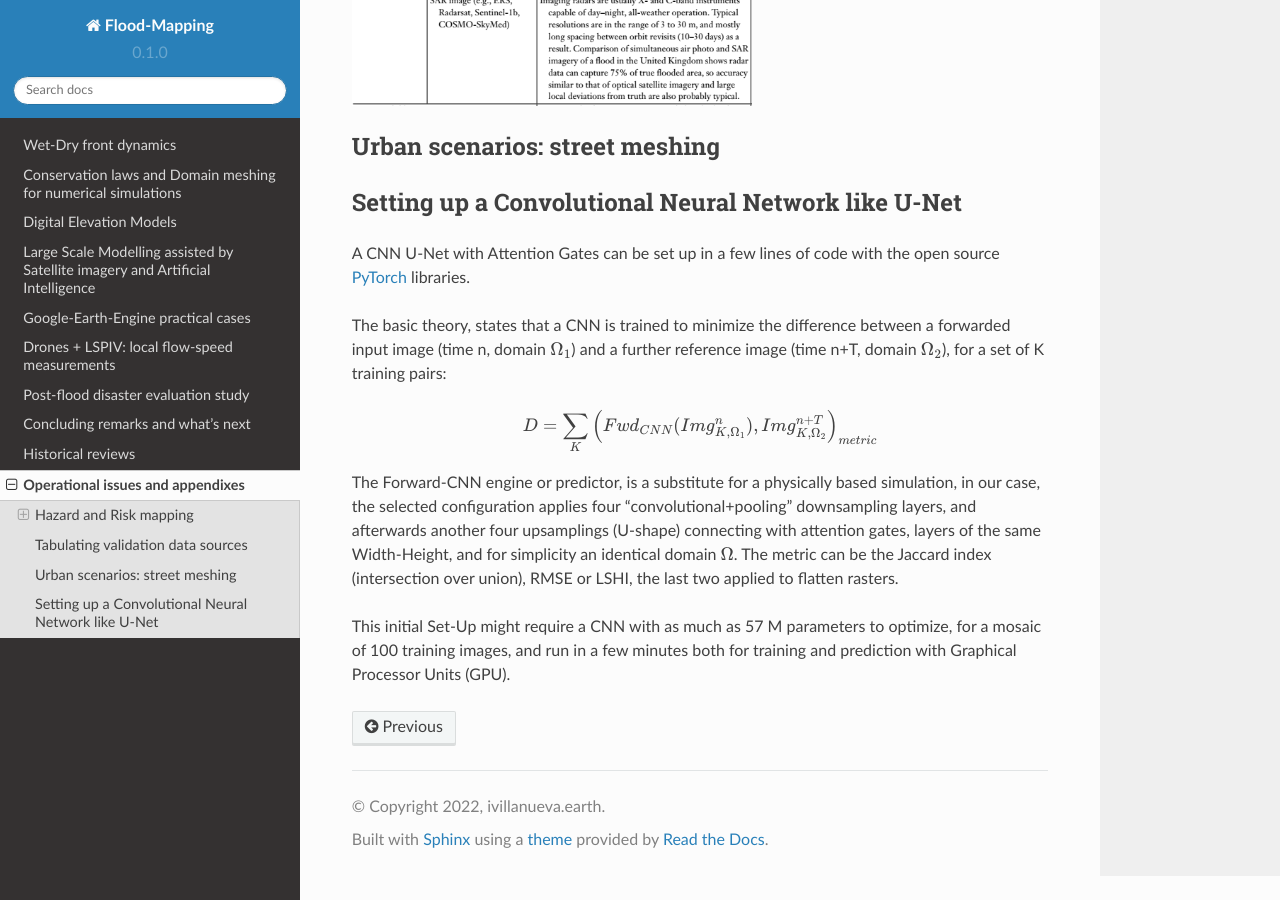
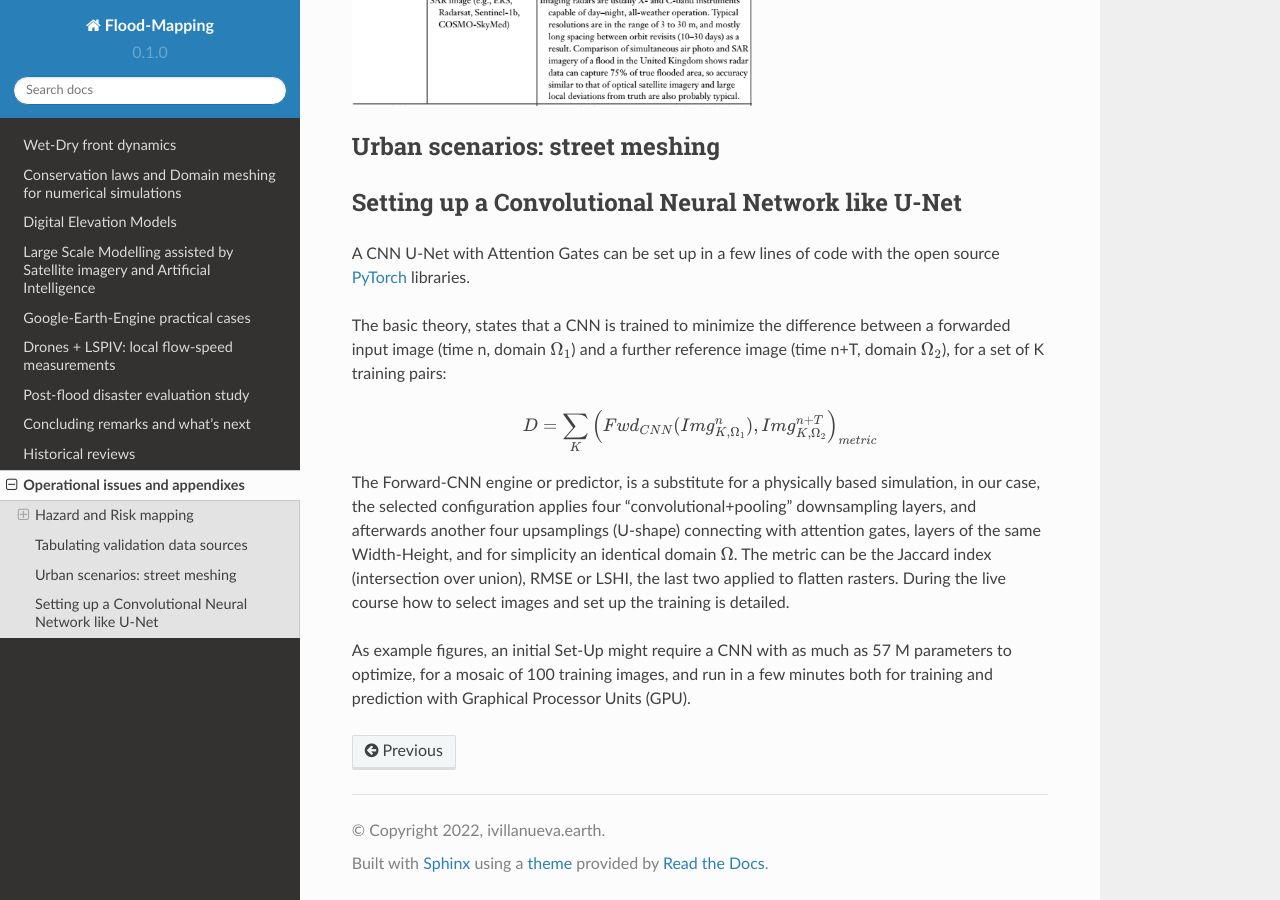
Before and after one commit to ivillamadrid/FloodMapping, a Sphinx documentation site: the page built from docs/source/operational_appx.rst, in a window 1280 px wide and 900 px high, scrolled down 1685 px. Built offline with Sphinx 7.4.7 and the Read the Docs theme 2.0.0, drawn with Linux system fonts in a browser that asks for light colours.

Commit message:
Update operational_appx.rst

```diff
--- a/docs/source/operational_appx.rst
+++ b/docs/source/operational_appx.rst
@@ -75,6 +75,7 @@ and a further reference  image (time n+T, domain :math:`\Omega_2`), for a set of
 
 The Forward-CNN engine or predictor, is a substitute for a physically based simulation, in our case, the selected configuration applies four "convolutional+pooling" downsampling layers, and afterwards another four upsamplings (U-shape)
 connecting with attention gates, layers of the same Width-Height, and for simplicity an identical domain :math:`\Omega`. The metric can be the
-Jaccard index (intersection over union), RMSE or LSHI, the last two applied to flatten rasters.
+Jaccard index (intersection over union), RMSE or LSHI, the last two applied to flatten rasters. During the live course how to select images and
+set up the training is detailed.
 
-This initial Set-Up might require a CNN with as much as 57 M parameters to optimize, for a mosaic of 100 training images, and run in a few minutes both for training and prediction with Graphical Processor Units (GPU).
+As example figures, an initial Set-Up might require a CNN with as much as 57 M parameters to optimize, for a mosaic of 100 training images, and run in a few minutes both for training and prediction with Graphical Processor Units (GPU).
```
